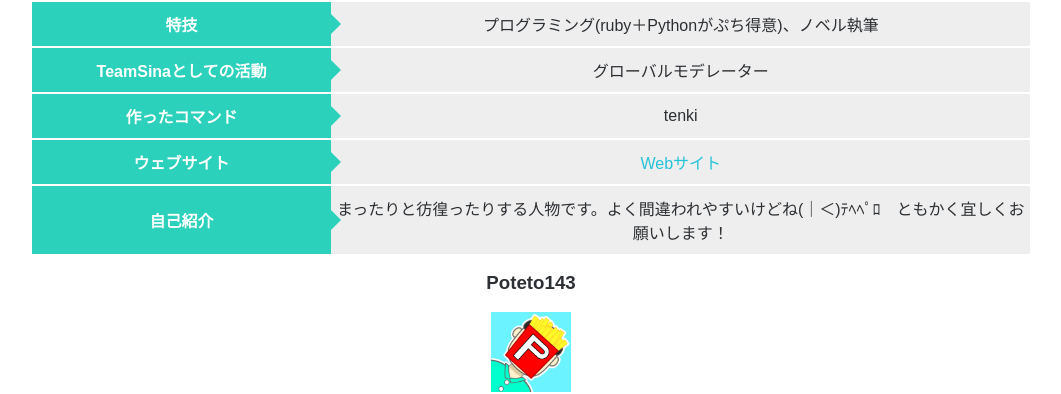
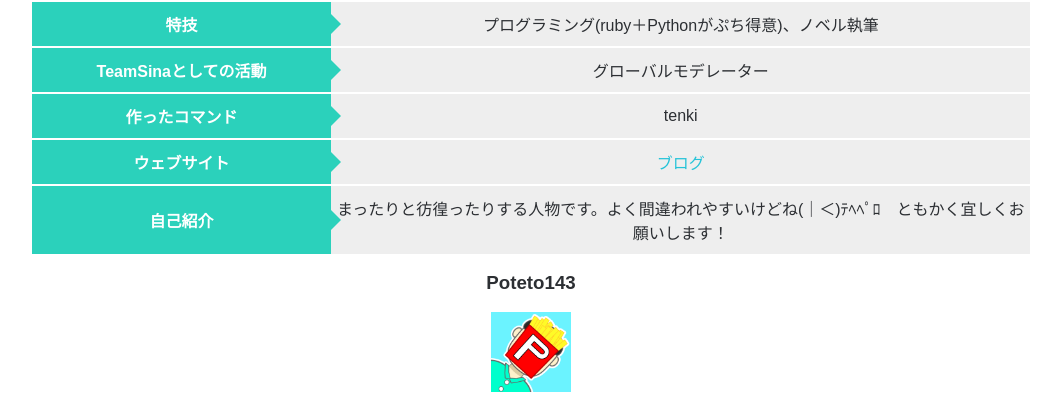
Before and after one commit to SinaKitagami/sinakitagami.github.io, a Jekyll site: the page built from aboutus.md, in a window 1280 px wide and 900 px high, scrolled down 1669 px. Shown: the part 105-499 px from the top of the window, without its empty margins (109-1170 px from the left). Built offline with Jekyll 4.4.1, drawn with Linux system fonts in a browser that asks for light colours; nearby versions of some CDN libraries.

Commit message:
ひょがさんのはサイトというかブログなのでテキスト変更

```diff
--- a/_data/team.yml
+++ b/_data/team.yml
@@ -40,7 +40,7 @@
   introduction: まったりと彷徨ったりする人物です。よく間違われやすいけどね(｜＜)ﾃﾍﾍﾟﾛ　ともかく宜しくお願いします！
   img: hyouga.png
   website: https://yamiyonoburogu.hatenablog.jp/
-  w-s: Webサイト
+  w-s: ブログ
 
 - name: Poteto143
   skill: Scratchでゲーム作り
```
